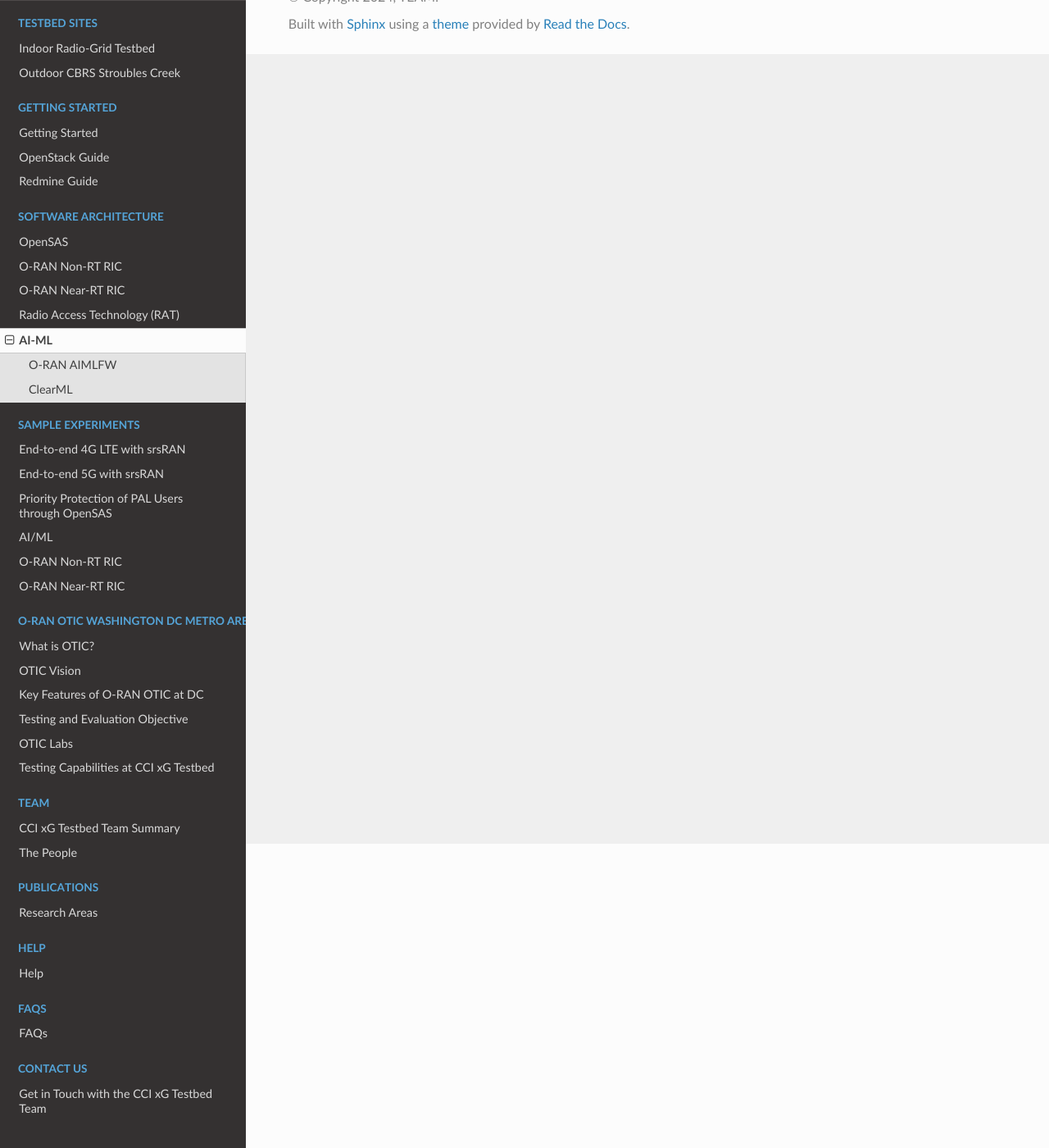
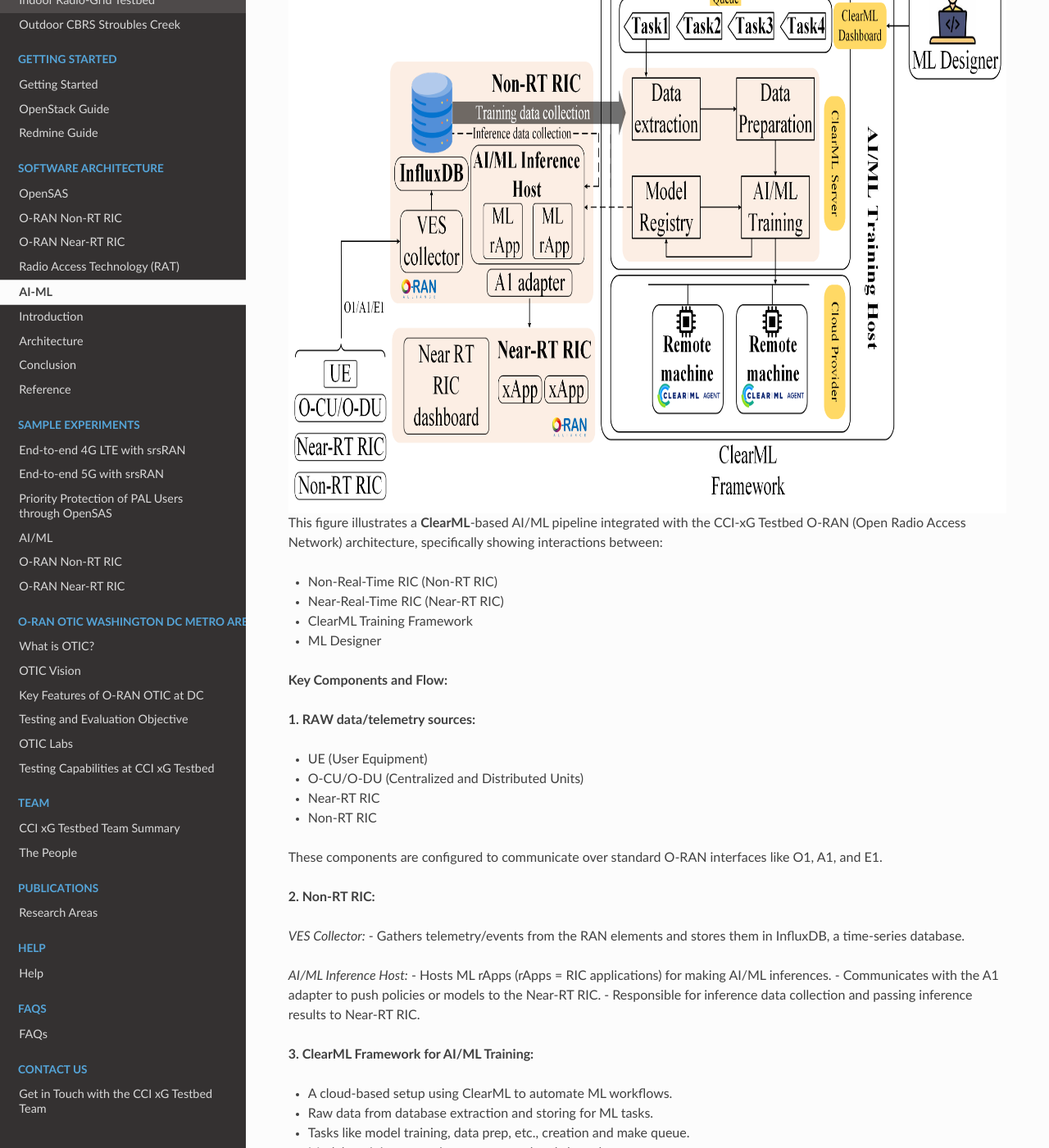
Before and after one commit to shubam3/CCI_TESTBED_DOCS_PUBLIC, a Sphinx documentation site: the page built from source/software_architecture/oran/ai-ml.rst, in a window 1280 px wide and 1400 px high, scrolled down 371 px. Shown: the whole window at 82% size. Built offline with Sphinx 7.4.7 and the Read the Docs theme 3.1.0, drawn with Linux system fonts in a browser that asks for light colours; pages that are not in the unit, such as notebooks, are missing from menus; some of the changed text lies outside the part shown.

Commit message:
AI_ML page

```diff
--- a/source/software_architecture/oran/ai-ml.rst
+++ b/source/software_architecture/oran/ai-ml.rst
@@ -1,12 +1,74 @@
 AI-ML
 ==========
 
+Introduction
+============
 
-O-RAN AIMLFW
---------------
+(Add your introduction here)
+
+
+Architecture
+============
+
+.. figure:: ../../_static/AI_ML.png
+   :align: center
+   :alt: AI-ML Architecture
+   :scale: 40%
+
+This figure illustrates a **ClearML**-based AI/ML pipeline integrated with the CCI-xG Testbed O-RAN (Open Radio Access Network) architecture, specifically showing interactions between:
+
+- Non-Real-Time RIC (Non-RT RIC)
+- Near-Real-Time RIC (Near-RT RIC)
+- ClearML Training Framework
+- ML Designer
+
+**Key Components and Flow:**
+
+**1. RAW data/telemetry sources:**
+
+- UE (User Equipment)
+- O-CU/O-DU (Centralized and Distributed Units)
+- Near-RT RIC
+- Non-RT RIC
+
+These components are configured to communicate over standard O-RAN interfaces like O1, A1, and E1.
+
+**2. Non-RT RIC:**
+
+*VES Collector:*
+- Gathers telemetry/events from the RAN elements and stores them in InfluxDB, a time-series database.
+
+*AI/ML Inference Host:*
+- Hosts ML rApps (rApps = RIC applications) for making AI/ML inferences.
+- Communicates with the A1 adapter to push policies or models to the Near-RT RIC.
+- Responsible for inference data collection and passing inference results to Near-RT RIC.
+
+**3. ClearML Framework for AI/ML Training:**
+
+- A cloud-based setup using ClearML to automate ML workflows.
+- Raw data from database extraction and storing for ML tasks.
+- Tasks like model training, data prep, etc., creation and make queue.
+- Models training execution on extracted and clean data.
+- Trained models storing and pushing to the AI/ML Inference Host.
+- Manages task tracking, logging, and coordination.
+- Perform training on distributed compute nodes using backend ClearML Agents.
+- ML Designer required configuring and monitoring AI/ML experiments via the ClearML Dashboard.
+
+**4. Near-RT RIC:**
+
+- Receives inference results from the Non-RT RIC.
+- Executes xApps (Near-RT RIC applications) using ML-generated policies or decisions.
+- Monitored via the Near-RT RIC dashboard.
 
 
 
 
-ClearML
-------------
+Conclusion
+==========
+
+(Add your conclusion here)
+
+Reference
+=========
+
+(Add your references here)
```
Also changed, not shown: source/_static/AI_ML.png (added), 3 other files.
